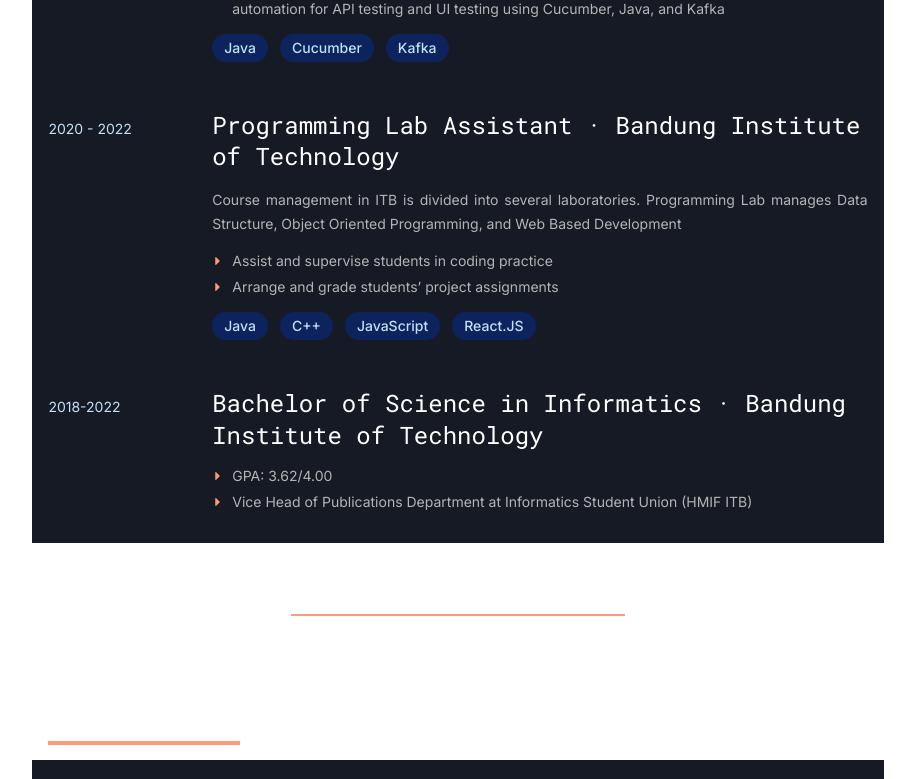
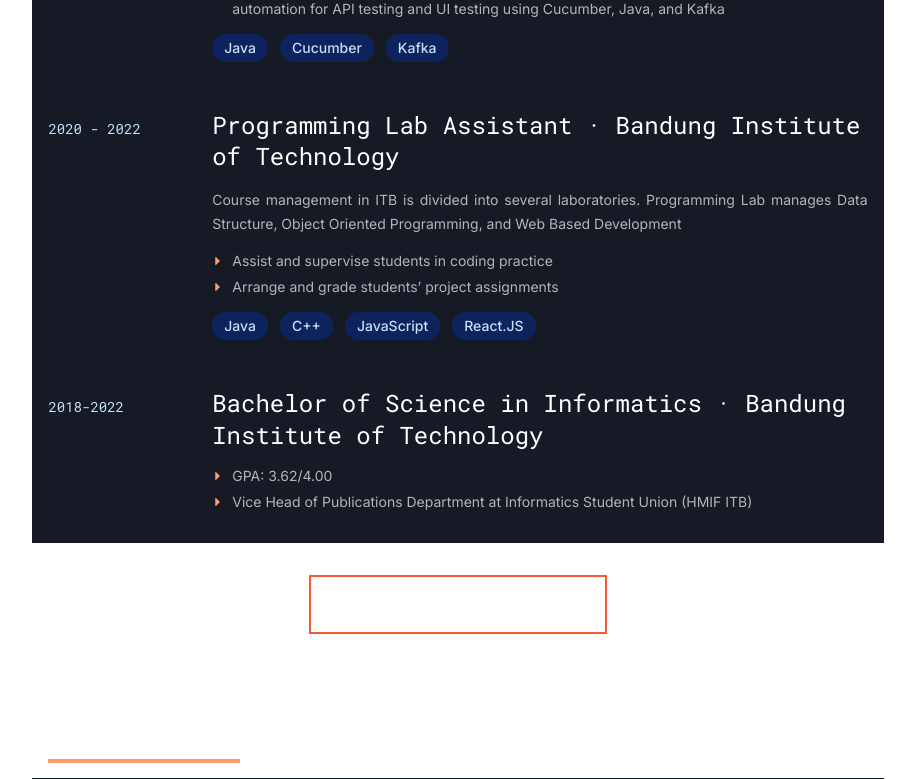
Before and after one commit to WolvenDotDev/WolvenDotDev.github.io, a React (Vite) app: page / in a window 1280 px wide. Shown: the part 1188-1967 px from the top of the page, without its empty margins (182-1097 px from the left). Built offline with nearby package versions, Linux system fonts and the light colour scheme.

Commit message:
Fix Resume CTA

```diff
--- a/src/App.css
+++ b/src/App.css
@@ -82,14 +82,26 @@
   transition-delay: 0ms;
 }
 
-#Resume .link-icon {
-  transform: translateY(0rem);
-  transition: transform 300ms var(--cb-snap-off);
+#Resume {
+  padding: 1rem 1.5rem;
+  border: solid 2px var(--accent-2);
+
+  background-image: linear-gradient(var(--accent-2), var(--accent-2));
+  background-size: 100% 0%;
+  background-position-x: 100%;
+  background-position-y: 100%;
+  background-repeat: no-repeat;
+  transition: background-size 300ms ease-out, scale 150ms linear;
+  scale: 1 1;
 }
 
-#Resume:hover .link-icon {
-  transform: translateY(-0.4rem);
-  transition: transform 300ms var(--cb-snap-on);
+#Resume:hover, #Resume:focus {
+  color: var(--white-true);
+  background-size: 100% 100%;
+}
+
+#Resume:active, #Resume:focus {
+  scale: 0.98 0.98
 }
 
 #MailToButton {
--- a/src/App.tsx
+++ b/src/App.tsx
@@ -38,7 +38,7 @@
         <section
           ref={navRefs['About'].ref}
           id="About"
-          className={'py-4 my-12 lg:mt-32 px-5' + (nav.includes('About') ? ' section-active' : '')}
+          className={'py-4 my-12 lg:mt-32 px-4' + (nav.includes('About') ? ' section-active' : '')}
         >
           <h6 className="mb-1 text-accent-1 text-opacity-70">Hi, my name is</h6>
           <h1 className="mb-4" id="FullName">
@@ -105,12 +105,12 @@
           <div className="mt-8 flex justify-center items-center ">
             <a
               id="Resume"
-              className="hover:text-accent-2 flex pb-2 border-b-2 border-b-accent-1 gap-2 items-center"
+              className="flex flex-row gap-2 items-center"
               href="/Resume_Gregorius Jovan Kresnadi.pdf"
               target="_blank"
             >
-              <h4>Check Out Full Résumé</h4>
-              <File className="w-6 h-6 link-icon" />
+              <h5>Check Out Full Résumé</h5>
+              <File className="w-4 h-4 link-icon" />
             </a>
           </div>
         </section>
--- a/src/components/nav.css
+++ b/src/components/nav.css
@@ -92,7 +92,7 @@
 
 @media screen and (max-width: 768px) {
   #Nav-Alt, #Nav{
-    right: 0.7rem;
+    right: 0.65rem;
   }
 
   #Nav-Alt {
--- a/src/styles/index.css
+++ b/src/styles/index.css
@@ -30,7 +30,7 @@
   -webkit-text-size-adjust: 100%;
 }
 
-h1, h2, h3, h4 {
+h1, h2, h3, h4, h5, h6 {
   font-family: "Roboto Mono";
 }
 
@@ -51,6 +51,11 @@
 
 h4 {
   font-size: 1.5rem;
+  line-height: 1.3;
+}
+
+h5 {
+  font-size: 1.1rem;
   line-height: 1.3;
 }
 
```
